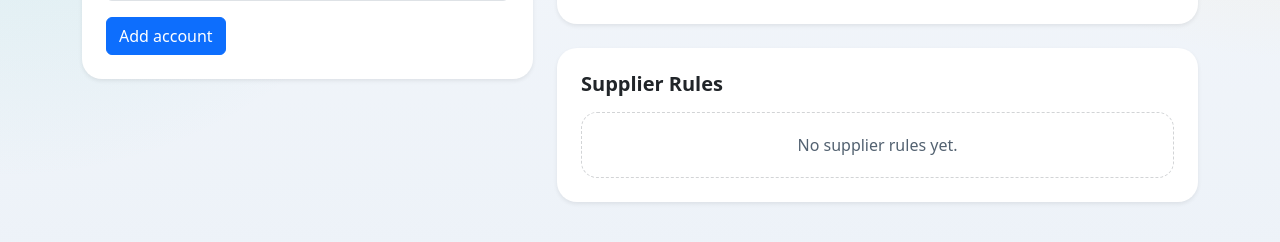
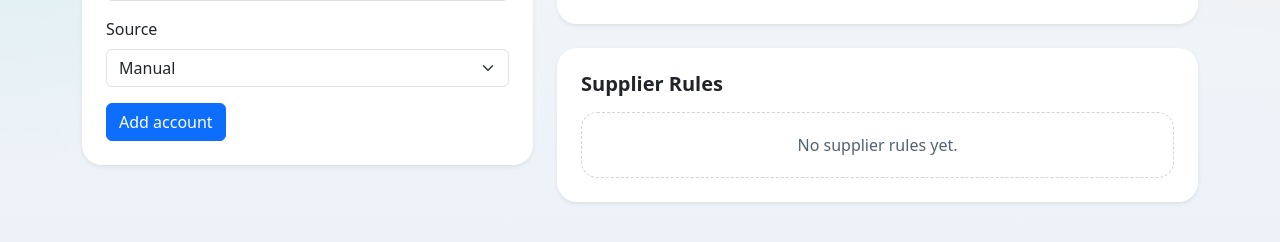
Before and after one commit to Devon-GS/Accounting-Package, a Flask app: page /settings in a window 1280 px wide. Shown: the part 303-545 px from the top of the page. Run offline with Flask 3, Linux system fonts and the light colour scheme; data that the repository does not hold is empty.

Commit message:
Update account creation on settings page

```diff
--- a/app.py
+++ b/app.py
@@ -638,6 +638,28 @@ def source_label(source_type: str | None) -> str:
 	return source_type.replace("_", " ").title()
 
 
+def available_account_source_options() -> list[tuple[str, str]]:
+	values = query_all(
+		"""
+		SELECT DISTINCT source_sheet AS source_name
+		FROM accounts
+		WHERE source_sheet IS NOT NULL AND TRIM(source_sheet) <> ''
+		ORDER BY source_name
+		"""
+	)
+	options = [("Manual", "Manual")]
+	for row in values:
+		source_name = row["source_name"]
+		if source_name and source_name != "Manual":
+			options.append((source_name, source_name))
+	if len(options) == 1:
+		options.extend([
+			("Cash Payments", "Cash Payments"),
+			("EFT Payments", "EFT Payments"),
+		])
+	return options
+
+
 def month_label(month_value: str) -> str:
 	return datetime.strptime(month_value, "%Y-%m").strftime("%B %Y")
 
@@ -777,7 +799,7 @@ def index():
 def cash_payments():
 	batch_id = request.args.get("batch_id", type=int) or latest_batch_id("cash")
 	summary = batch_summary(batch_id) if batch_id else None
-	accounts = query_all("SELECT id, name FROM accounts ORDER BY name")
+	accounts = query_all("SELECT id, name, source_sheet FROM accounts ORDER BY name")
 	return render_template(
 		"cash_payments.html",
 		batch_id=batch_id,
@@ -845,7 +867,7 @@ def upload_cash_payments():
 def eft_payments():
 	batch_id = request.args.get("batch_id", type=int) or latest_batch_id("eft")
 	summary = batch_summary(batch_id) if batch_id else None
-	accounts = query_all("SELECT id, name FROM accounts ORDER BY name")
+	accounts = query_all("SELECT id, name, source_sheet FROM accounts ORDER BY name")
 	return render_template(
 		"eft_payments.html",
 		batch_id=batch_id,
@@ -1034,13 +1056,15 @@ def account_transactions(account_id: int):
 def settings():
     if request.method == "POST":
         account_name = request.form.get("account_name", "").strip()
+        source_value = request.form.get("account_source", "Manual").strip()
         if account_name:
             existing = find_account_by_normalized_name(account_name)
             if existing:
                 flash(f"Account '{account_name}' already exists.", "info")
             else:
                 upper_name = canonical_account_name(account_name)
-                execute("INSERT INTO accounts (name) VALUES (?)", (upper_name,))
+                source_sheet = None if source_value == "Manual" else source_value
+                execute("INSERT INTO accounts (name, source_sheet) VALUES (?, ?)", (upper_name, source_sheet))
                 flash(f"Created account '{upper_name}'.", "success")
         return redirect(url_for("settings"))
 
@@ -1062,7 +1086,12 @@ def settings():
         ORDER BY supplier_rules.supplier_name
         """
     )
-    return render_template("settings.html", accounts=account_rows, rules=rules)
+    return render_template(
+        "settings.html",
+        accounts=account_rows,
+        rules=rules,
+        available_account_source_options=available_account_source_options(),
+    )
 
 
 if __name__ == "__main__":
--- a/templates/cash_payments.html
+++ b/templates/cash_payments.html
@@ -79,7 +79,7 @@
                       <select class="form-select form-select-sm" name="account_id" form="resolve-{{ row.staged_id }}">
                         <option value="">Choose account</option>
                         {% for account in accounts %}
-                          <option value="{{ account.id }}">{{ account.name }}</option>
+                          <option value="{{ account.id }}">{{ account.name }} - {{ account.source_sheet or "Manual" }}</option>
                         {% endfor %}
                       </select>
                     </td>
--- a/templates/eft_payments.html
+++ b/templates/eft_payments.html
@@ -79,7 +79,7 @@
                       <select class="form-select form-select-sm" name="account_id" form="resolve-{{ row.staged_id }}">
                         <option value="">Choose account</option>
                         {% for account in accounts %}
-                          <option value="{{ account.id }}">{{ account.name }}</option>
+                          <option value="{{ account.id }}">{{ account.name }} - {{ account.source_sheet or "Manual" }}</option>
                         {% endfor %}
                       </select>
                     </td>
--- a/templates/settings.html
+++ b/templates/settings.html
@@ -17,6 +17,12 @@
         <form method="post">
           <label class="form-label">New account name</label>
           <input class="form-control mb-3" type="text" name="account_name" placeholder="Type an account name">
+          <label class="form-label">Source</label>
+          <select class="form-select mb-3" name="account_source">
+            {% for source_value, source_text in available_account_source_options %}
+              <option value="{{ source_value }}">{{ source_text }}</option>
+            {% endfor %}
+          </select>
           <button class="btn btn-primary" type="submit">Add account</button>
         </form>
       </div>
```
